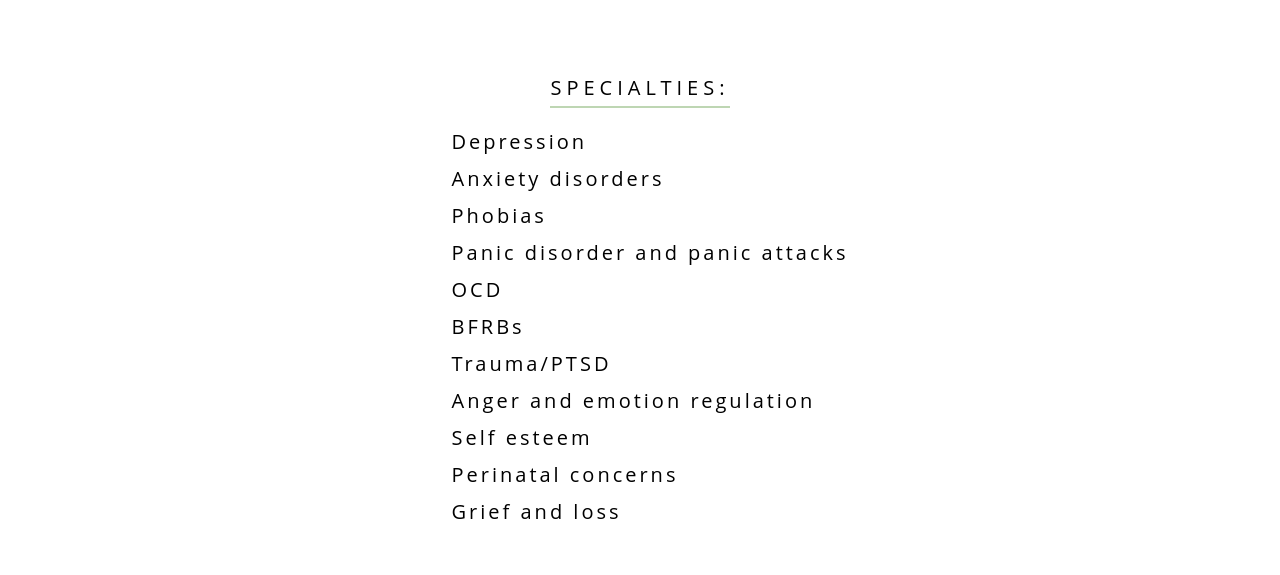
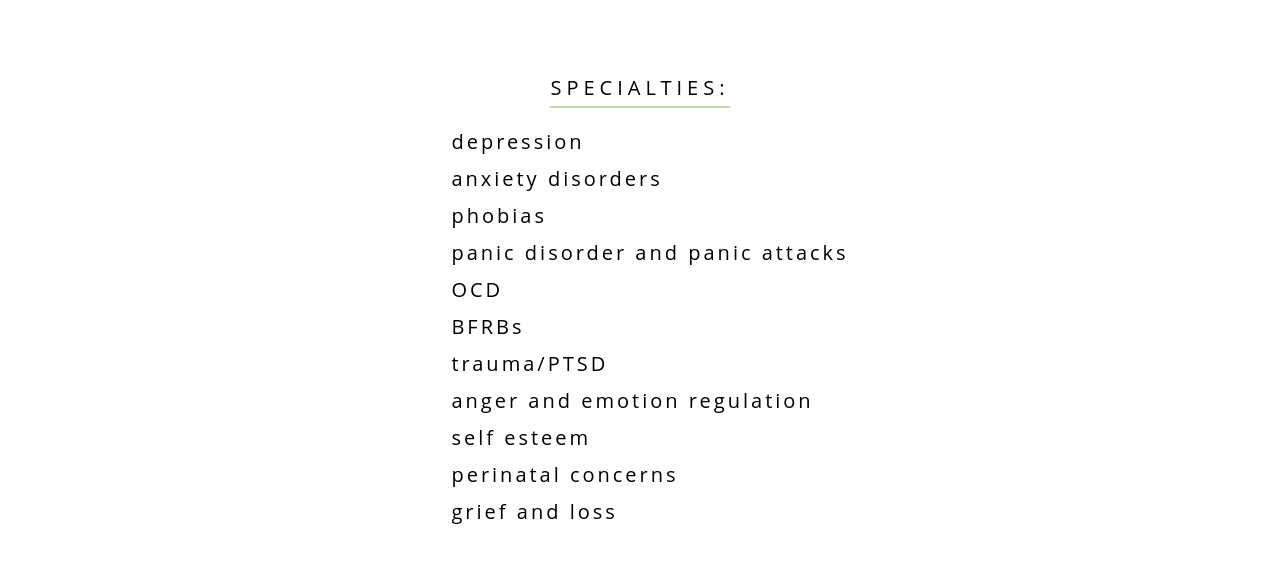
Before and after one commit to TristanB1994/groundedminds-s3, a Next.js app: page /about/neenamalhotra in a window 1280 px wide. Shown: the part 940-1515 px from the top of the page. Built offline with nearby package versions, Linux system fonts and the light colour scheme; a web font is replaced by a local one.

Commit message:
casing fix

```diff
--- a/pages/about/neenamalhotra.js
+++ b/pages/about/neenamalhotra.js
@@ -29,17 +29,17 @@ const AboutNeenaMalhotra = () => {
                 </div>
                 <p className="question" style={{ width: 'fit-content', marginLeft: 'auto', marginRight: 'auto' }}>SPECIALTIES:</p>
                 <ul className="aaa aaaL" id="ocdsubtypes" style={{ width: 'fit-content', marginLeft: 'auto', marginRight: 'auto' }}>
-                    <li>Depression</li>
-                    <li>Anxiety disorders</li>
-                    <li>Phobias</li>
-                    <li>Panic disorder and panic attacks</li>
+                    <li>depression</li>
+                    <li>anxiety disorders</li>
+                    <li>phobias</li>
+                    <li>panic disorder and panic attacks</li>
                     <li>OCD</li>
                     <li>BFRBs</li>
-                    <li>Trauma/PTSD</li>
-                    <li>Anger and emotion regulation</li>
-                    <li>Self esteem</li>
-                    <li>Perinatal concerns</li>
-                    <li>Grief and loss</li>
+                    <li>trauma/PTSD</li>
+                    <li>anger and emotion regulation</li>
+                    <li>self esteem</li>
+                    <li>perinatal concerns</li>
+                    <li>grief and loss</li>
                 </ul>
                 <br />
             </section>
```
